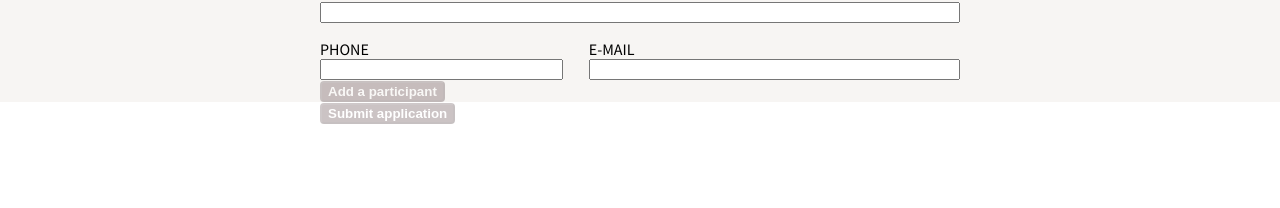
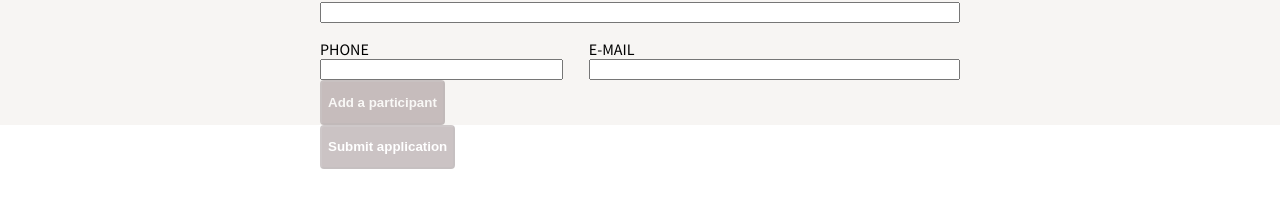
Before and after one commit to edvinpontuslarsson/hbg-works-kodtest, a React (Create React App) app in the folder web/: page / in a window 1280 px wide. Shown: the part 488-696 px from the top of the page. Built offline with nearby package versions, Linux system fonts and the light colour scheme; no server answers.

Commit message:
btn padding

```diff
--- a/web/src/index.css
+++ b/web/src/index.css
@@ -20,6 +20,8 @@ button {
   color: white;
   font-weight: 600;
   border-radius: 4px;
+  padding-top: 0.8rem;
+  padding-bottom: 0.8rem;
 }
 
 button:disabled {
```
